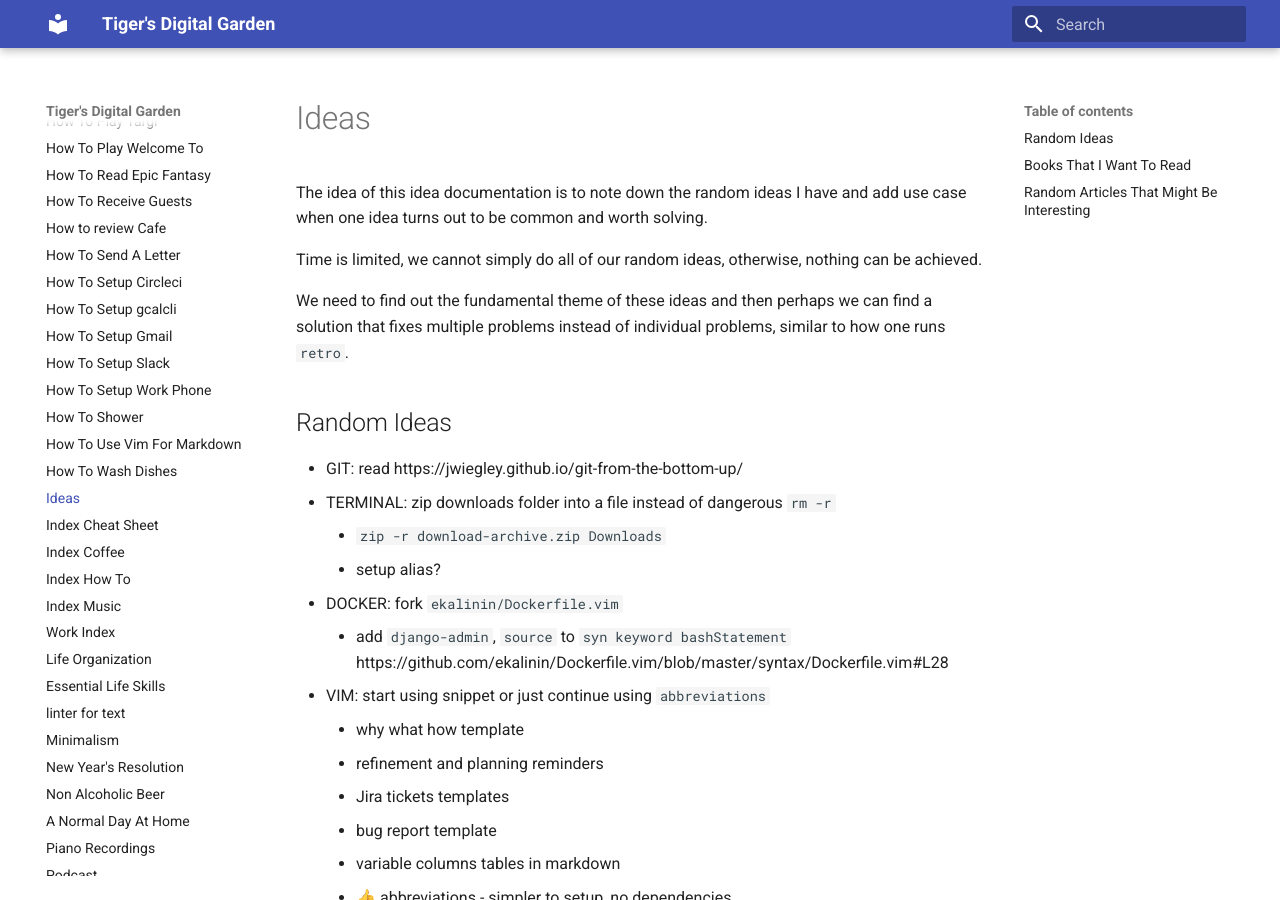
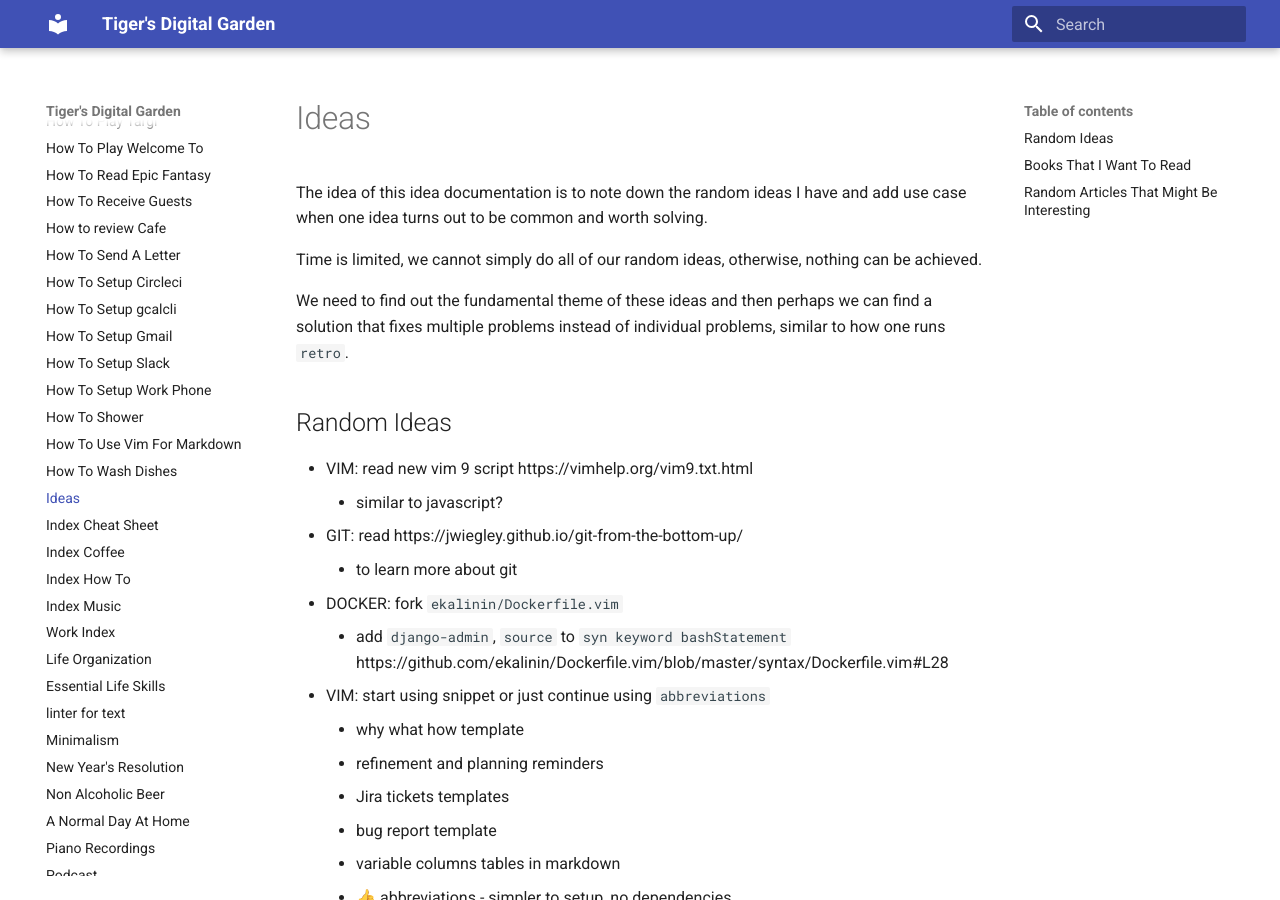
Before and after one commit to ynotstartups/notes, an MkDocs documentation site: the page built from notes/ideas.md, in a window 1280 px wide and 900 px high. Built offline with MkDocs 1.6.1 and Material for MkDocs 9.7.7, drawn with Linux system fonts in a browser that asks for light colours.

Commit message:
ad ideas

```diff
--- a/notes/ideas.md
+++ b/notes/ideas.md
@@ -8,10 +8,10 @@ We need to find out the fundamental theme of these ideas and then perhaps we can
 
 ## Random Ideas
 
+- VIM: read new vim 9 script https://vimhelp.org/vim9.txt.html
+  - similar to javascript?
 - GIT: read https://jwiegley.github.io/git-from-the-bottom-up/
-- TERMINAL: zip downloads folder into a file instead of dangerous `rm -r`
-  - `zip -r download-archive.zip Downloads`
-  - setup alias?
+  - to learn more about git
 - DOCKER: fork `ekalinin/Dockerfile.vim`
   - add `django-admin`, `source` to `syn keyword bashStatement` https://github.com/ekalinin/Dockerfile.vim/blob/master/syntax/Dockerfile.vim#L28
 - VIM: start using snippet or just continue using `abbreviations`
```
